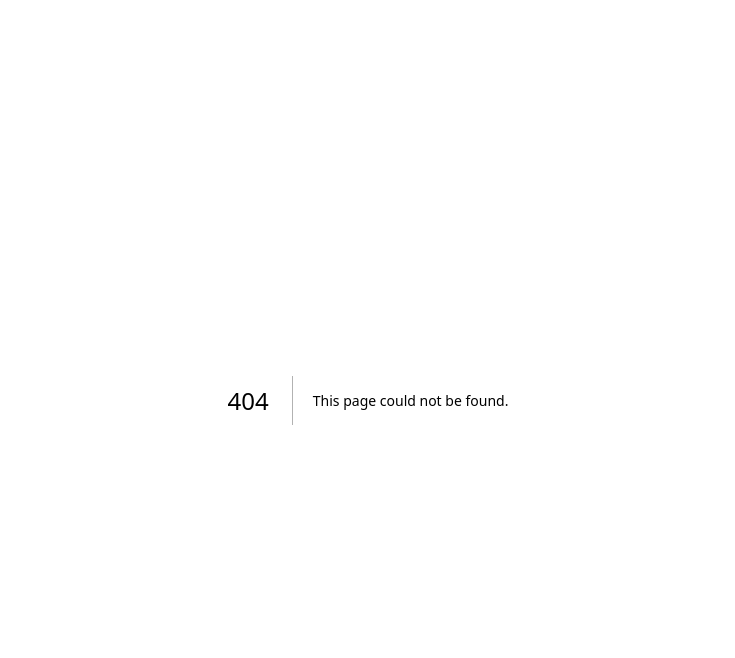
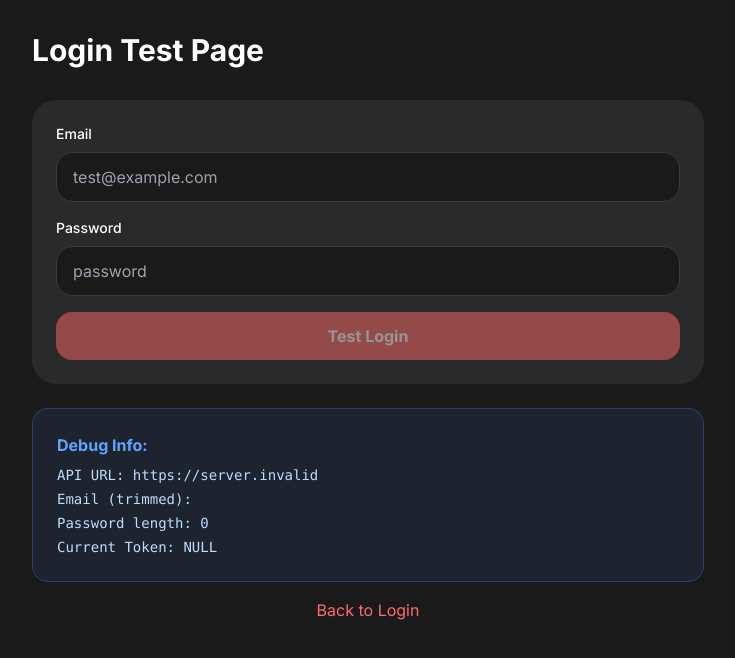
Before and after one commit to WaleedZubedi/subtext-mobile-web-app, a Next.js app: page /test-login in a window 1280 px wide. Before the commit this address had no page. Shown: the top 658 px of the page, without its empty margins (272-1007 px from the left). Built offline with nearby package versions, Linux system fonts and the light colour scheme; no server answers.

Commit message:
Add test login page for debugging

```diff
--- /dev/null
+++ b/app/test-login/page.tsx
@@ -0,0 +1,112 @@
+'use client';
+
+import { useState } from 'react';
+import * as api from '@/lib/api';
+
+export default function TestLogin() {
+  const [email, setEmail] = useState('');
+  const [password, setPassword] = useState('');
+  const [result, setResult] = useState<any>(null);
+  const [error, setError] = useState('');
+  const [loading, setLoading] = useState(false);
+
+  const handleTest = async () => {
+    setLoading(true);
+    setError('');
+    setResult(null);
+
+    try {
+      console.log('Testing login with:', { email, password: '***' });
+
+      const response = await api.login(email.toLowerCase().trim(), password);
+      console.log('Login response:', response);
+
+      setResult(response);
+    } catch (err: any) {
+      console.error('Login error:', err);
+      setError(err.message || err.toString());
+    } finally {
+      setLoading(false);
+    }
+  };
+
+  return (
+    <div className="min-h-screen bg-background p-8">
+      <div className="max-w-2xl mx-auto">
+        <h1 className="text-3xl font-bold text-white mb-8">Login Test Page</h1>
+
+        <div className="bg-card rounded-3xl p-6 mb-6">
+          <div className="space-y-4">
+            <div>
+              <label className="block text-white text-sm font-medium mb-2">
+                Email
+              </label>
+              <input
+                type="email"
+                value={email}
+                onChange={(e) => setEmail(e.target.value)}
+                placeholder="test@example.com"
+                className="w-full px-4 py-3 bg-background text-white rounded-2xl border border-border focus:outline-none focus:border-accent"
+              />
+            </div>
+
+            <div>
+              <label className="block text-white text-sm font-medium mb-2">
+                Password
+              </label>
+              <input
+                type="password"
+                value={password}
+                onChange={(e) => setPassword(e.target.value)}
+                placeholder="password"
+                className="w-full px-4 py-3 bg-background text-white rounded-2xl border border-border focus:outline-none focus:border-accent"
+              />
+            </div>
+
+            <button
+              onClick={handleTest}
+              disabled={loading || !email || !password}
+              className="w-full bg-accent hover:bg-accent-dark text-white font-bold py-3 rounded-2xl transition-colors disabled:opacity-50"
+            >
+              {loading ? 'Testing...' : 'Test Login'}
+            </button>
+          </div>
+        </div>
+
+        {error && (
+          <div className="bg-error/10 border border-error rounded-2xl p-6 mb-6">
+            <h3 className="text-error font-bold mb-2">Error:</h3>
+            <pre className="text-error text-sm font-mono whitespace-pre-wrap">
+              {error}
+            </pre>
+          </div>
+        )}
+
+        {result && (
+          <div className="bg-success/10 border border-success rounded-2xl p-6">
+            <h3 className="text-success font-bold mb-2">Success!</h3>
+            <pre className="text-white text-sm font-mono whitespace-pre-wrap">
+              {JSON.stringify(result, null, 2)}
+            </pre>
+          </div>
+        )}
+
+        <div className="mt-6 bg-blue-500/10 border border-blue-500/30 rounded-2xl p-6">
+          <h3 className="text-blue-400 font-bold mb-2">Debug Info:</h3>
+          <div className="text-blue-200 text-sm font-mono space-y-1">
+            <div>API URL: {process.env.NEXT_PUBLIC_API_URL || 'https://subtext-backend-f8ci.vercel.app/api'}</div>
+            <div>Email (trimmed): {email.toLowerCase().trim()}</div>
+            <div>Password length: {password.length}</div>
+            <div>Current Token: {api.getToken() ? 'EXISTS' : 'NULL'}</div>
+          </div>
+        </div>
+
+        <div className="mt-4 text-center">
+          <a href="/login" className="text-accent hover:text-accent-light">
+            Back to Login
+          </a>
+        </div>
+      </div>
+    </div>
+  );
+}
```
